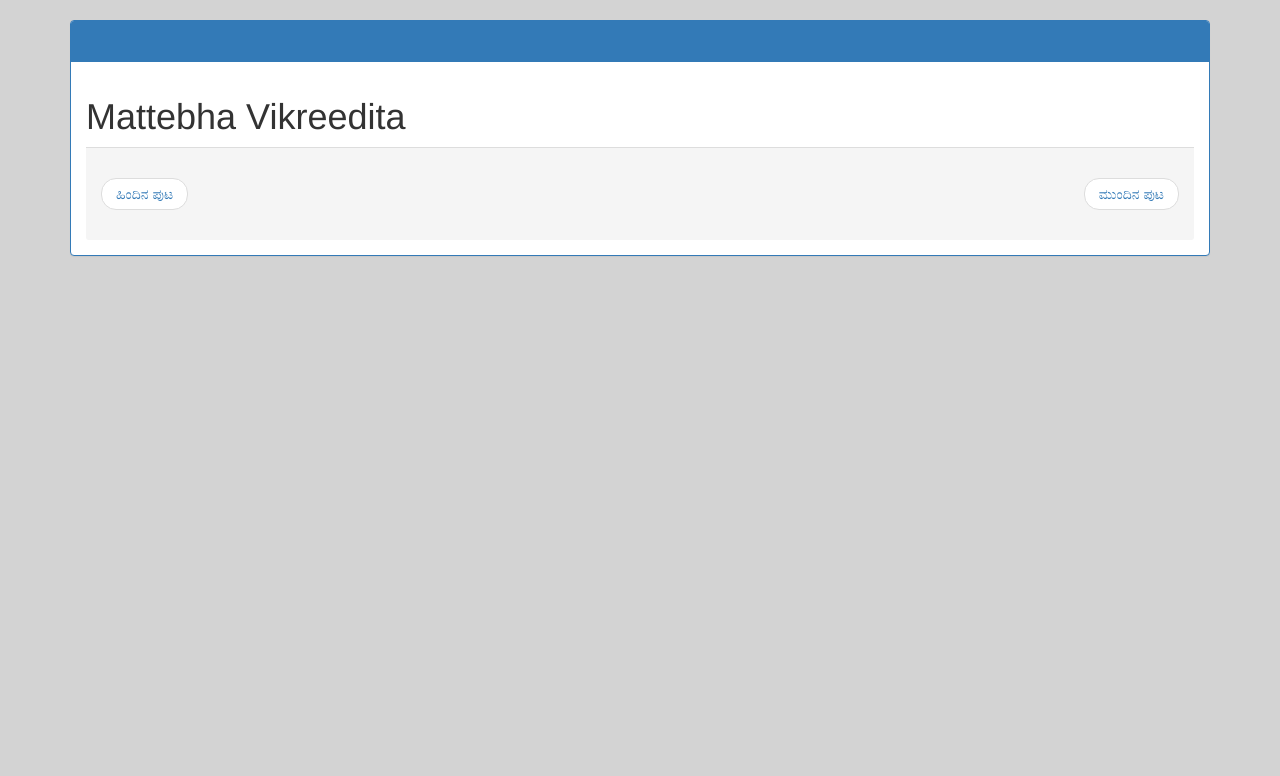
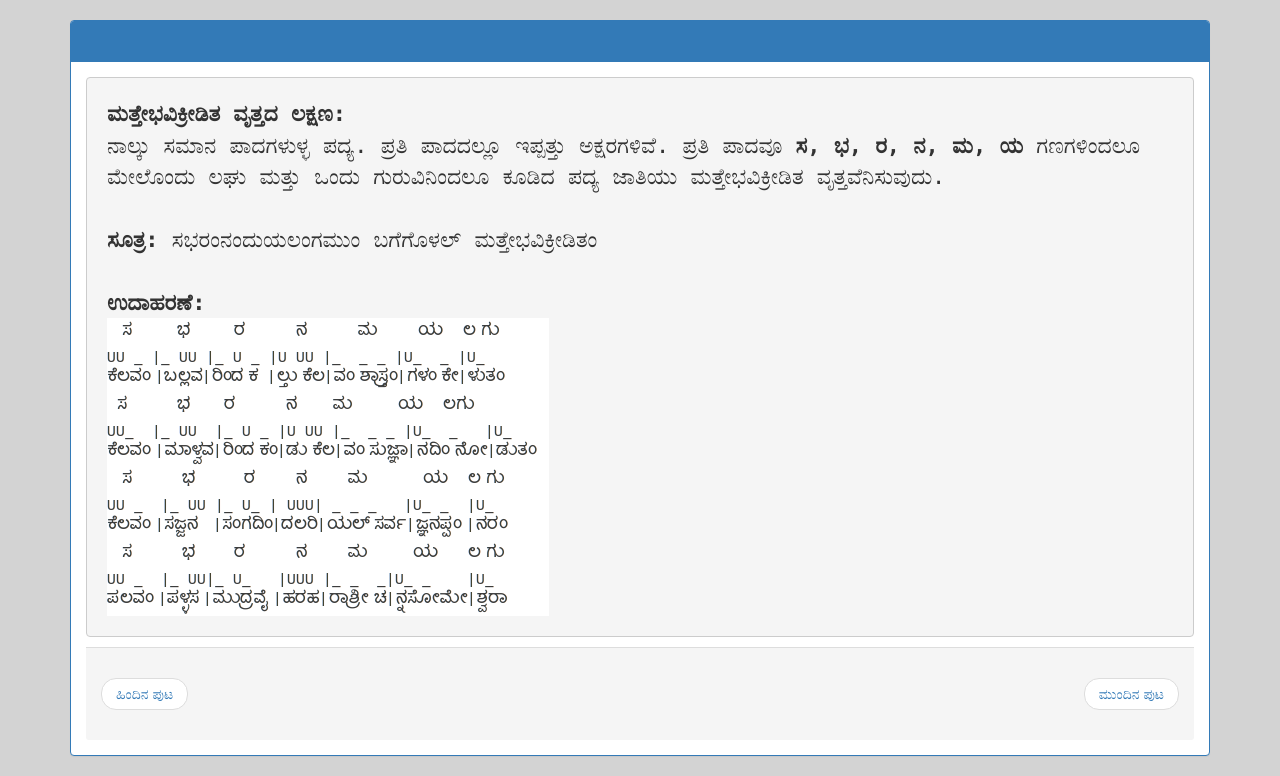
Before and after one commit to anuprshetty/chandassu, a Flask app: template templates/vrutta/mattebha_vikreedita.html in a window 1280 px wide. Shown: the part 75-851 px from the top of the page. Before the commit the page ends 331 px from the top, so only its background shows below. Run offline with Flask 3, Linux system fonts and the light colour scheme; the template is opened without the code that fills it, so the values that code supplies are empty; some libraries are stand-ins or nearby versions.

```diff
--- a/templates/vrutta/champaka_mala.html
+++ b/templates/vrutta/champaka_mala.html
@@ -1,7 +1,7 @@
 <!DOCTYPE html> {% extends 'base.html' %} {% block body %}
 <pre class="pre-wrap">
 <b>ಚಂಪಕಮಾಲಾ ವೃತ್ತದ ಲಕ್ಷಣ:</b>
-ನಾಲ್ಕು ಸಮಾನ ಪಾದಗಳುಳ್ಳ ಪದ್ಯ. ಪ್ರತಿಯೊಂದು ಪಾದದಲ್ಲೂ ೨೧ ಅಕ್ಷರಗಳಿವೆ. ಪ್ರತಿಪಾದದಲ್ಲಿಯೂ <b>ನ, ಜ, ಭ, ಜ, ಜ, ಜ, ರ</b> ಎಂಬ ಏಳು ಗಣಗಳಿರುತ್ತವೆ. ಇಂಥ ವೃತ್ತಗಳೆಲ್ಲ ಚಂಪಕಮಾಲಾ ವೃತ್ತಗಳೆನಿಸುವುವು.
+ನಾಲ್ಕು ಸಮಾನ ಪಾದಗಳುಳ್ಳ ಪದ್ಯ. ಪ್ರತಿಯೊಂದು ಪಾದದಲ್ಲೂ ೨೧ ಅಕ್ಷರಗಳಿವೆ. ಪ್ರತಿ ಪಾದದಲ್ಲಿಯೂ <b>ನ, ಜ, ಭ, ಜ, ಜ, ಜ, ರ</b> ಎಂಬ ಏಳು ಗಣಗಳಿರುತ್ತವೆ. ಇಂಥ ವೃತ್ತಗಳೆಲ್ಲ ಚಂಪಕಮಾಲಾ ವೃತ್ತಗಳೆನಿಸುವುವು.
 
 <b>ಸೂತ್ರ:</b> ನಜಭಜಜಂಜರಂ ಬಗೆಗೊಳುತ್ತಿರೆ ಚಂಪಕಮಾಲೆಯೆಂದಪರ್
 
--- a/templates/vrutta/mattebha_vikreedita.html
+++ b/templates/vrutta/mattebha_vikreedita.html
@@ -1,3 +1,11 @@
 <!DOCTYPE html> {% extends 'base.html' %} {% block body %}
-<h1>Mattebha Vikreedita</h1>
+<pre class="pre-wrap">
+<b>ಮತ್ತೇಭವಿಕ್ರೀಡಿತ ವೃತ್ತದ ಲಕ್ಷಣ:</b>
+ನಾಲ್ಕು ಸಮಾನ ಪಾದಗಳುಳ್ಳ ಪದ್ಯ. ಪ್ರತಿ ಪಾದದಲ್ಲೂ ಇಪ್ಪತ್ತು ಅಕ್ಷರಗಳಿವೆ. ಪ್ರತಿ ಪಾದವೂ <b>ಸ, ಭ, ರ, ನ, ಮ, ಯ</b> ಗಣಗಳಿಂದಲೂ ಮೇಲೊಂದು ಲಘು ಮತ್ತು ಒಂದು ಗುರುವಿನಿಂದಲೂ ಕೂಡಿದ ಪದ್ಯ ಜಾತಿಯು ಮತ್ತೇಭವಿಕ್ರೀಡಿತ ವೃತ್ತವೆನಿಸುವುದು.
+
+<b>ಸೂತ್ರ:</b> ಸಭರಂನಂದುಯಲಂಗಮುಂ ಬಗೆಗೊಳಲ್ ಮತ್ತೇಭವಿಕ್ರೀಡಿತಂ
+
+<b>ಉದಾಹರಣೆ:</b>
+<img src="{{url_for('static',filename='images/vrutta/mattebha_vikreedita.png')}}" />
+</pre>
 {% endblock %}
--- a/templates/vrutta/utpala_mala.html
+++ b/templates/vrutta/utpala_mala.html
@@ -1,7 +1,7 @@
 <!DOCTYPE html> {% extends 'base.html' %} {% block body %}
 <pre class="pre-wrap">
 <b>ಉತ್ಪಲಮಾಲಾ ವೃತ್ತದ ಲಕ್ಷಣ:</b>
-ನಾಲ್ಕು ಸಮಾನ ಸಾಲುಗಳುಳ್ಳ ಪದ್ಯ. ಪ್ರತಿಸಾಲಿನಲ್ಲೂ ೨೦ ಅಕ್ಷರಗಳಿವೆ(ವ್ಯಂಜನ ವರ್ಣಗಳನ್ನು ಲೆಕ್ಕಕ್ಕೆ ತೆಗೆದುಕೊಳ್ಳಕೂಡದು). ಪ್ರತಿ ಸಾಲಿನಲ್ಲೂ <b>ಭ, ರ, ನ, ಭ, ಭ, ರ</b> ಗಣಗಳೂ, ಮೇಲೆ ಒಂದು ಲಘು ಮತ್ತು ಒಂದು ಗುರು ಹೀಗೆ ಬರುವ ವೃತ್ತವೇ ಉತ್ಪಲಮಾಲಾ ವೃತ್ತವೆನಿಸುವುದು.
+ನಾಲ್ಕು ಸಮಾನ ಸಾಲುಗಳುಳ್ಳ ಪದ್ಯ. ಪ್ರತಿ ಸಾಲಿನಲ್ಲೂ ೨೦ ಅಕ್ಷರಗಳಿವೆ(ವ್ಯಂಜನ ವರ್ಣಗಳನ್ನು ಲೆಕ್ಕಕ್ಕೆ ತೆಗೆದುಕೊಳ್ಳಕೂಡದು). ಪ್ರತಿ ಸಾಲಿನಲ್ಲೂ <b>ಭ, ರ, ನ, ಭ, ಭ, ರ</b> ಗಣಗಳೂ, ಮೇಲೆ ಒಂದು ಲಘು ಮತ್ತು ಒಂದು ಗುರು ಹೀಗೆ ಬರುವ ವೃತ್ತವೇ ಉತ್ಪಲಮಾಲಾ ವೃತ್ತವೆನಿಸುವುದು.
 
 <b>ಸೂತ್ರ:</b> ಉತ್ಪಲಮಾಲೆಯಪ್ಪುದು ಭರಂ ನಭಭಂ ರಲಗಂ ನೆಗಳ್ದಿರಲ್
 
```
Also changed, not shown: blueprints/vrutta.py (+8 -1 lines).
